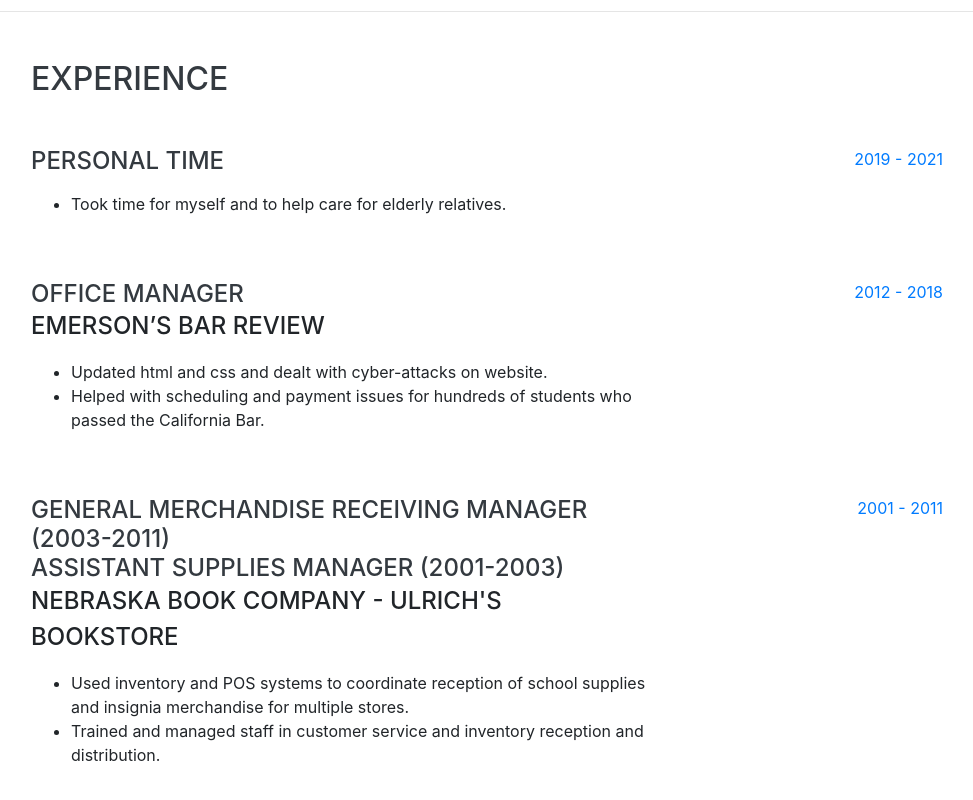
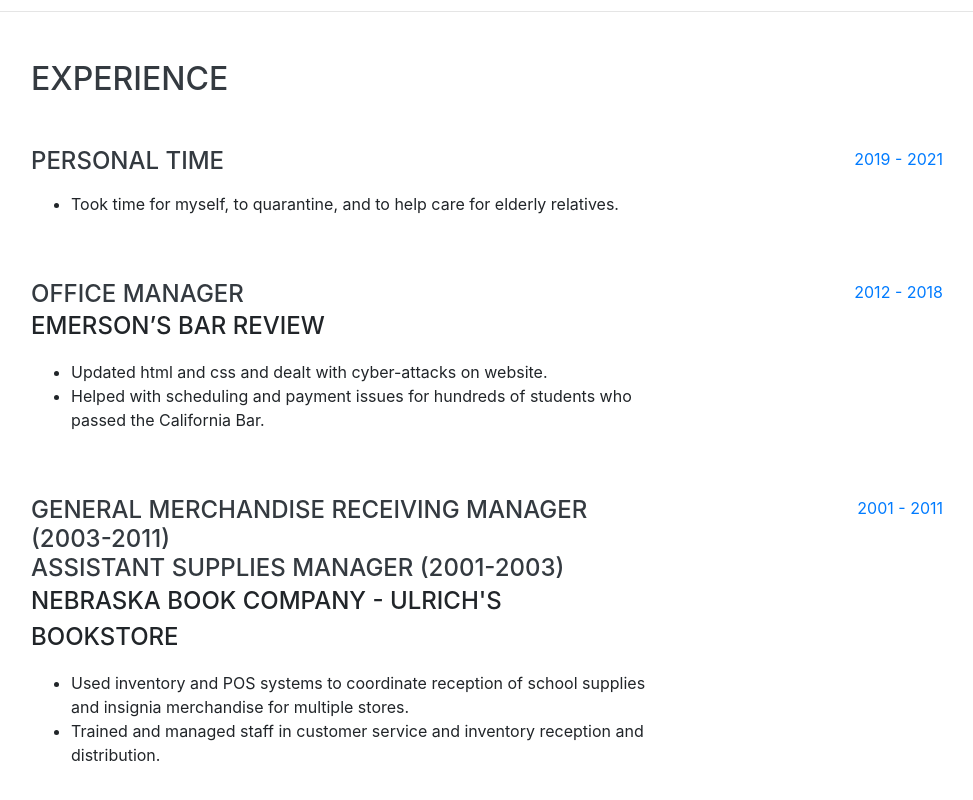
Before and after one commit to shoemker/personal_site, a website with bundled scripts: page index.html in a window 1280 px wide. Shown: the part 4361-5161 px from the top of the page, without its empty margins (289-1262 px from the left). Built offline with nearby package versions, Linux system fonts and the light colour scheme; a web font is replaced by a local one.

Commit message:
changed personal time again

```diff
--- a/index.html
+++ b/index.html
@@ -277,7 +277,7 @@
 
 						<p>
 							<ul>
-								<li>Took time for myself and to help care for elderly relatives.</li>
+								<li>Took time for myself, to quarantine, and to help care for elderly relatives.</li>
 
 							</ul>
 						</p>
```
Also changed, not shown: 1 other file.
